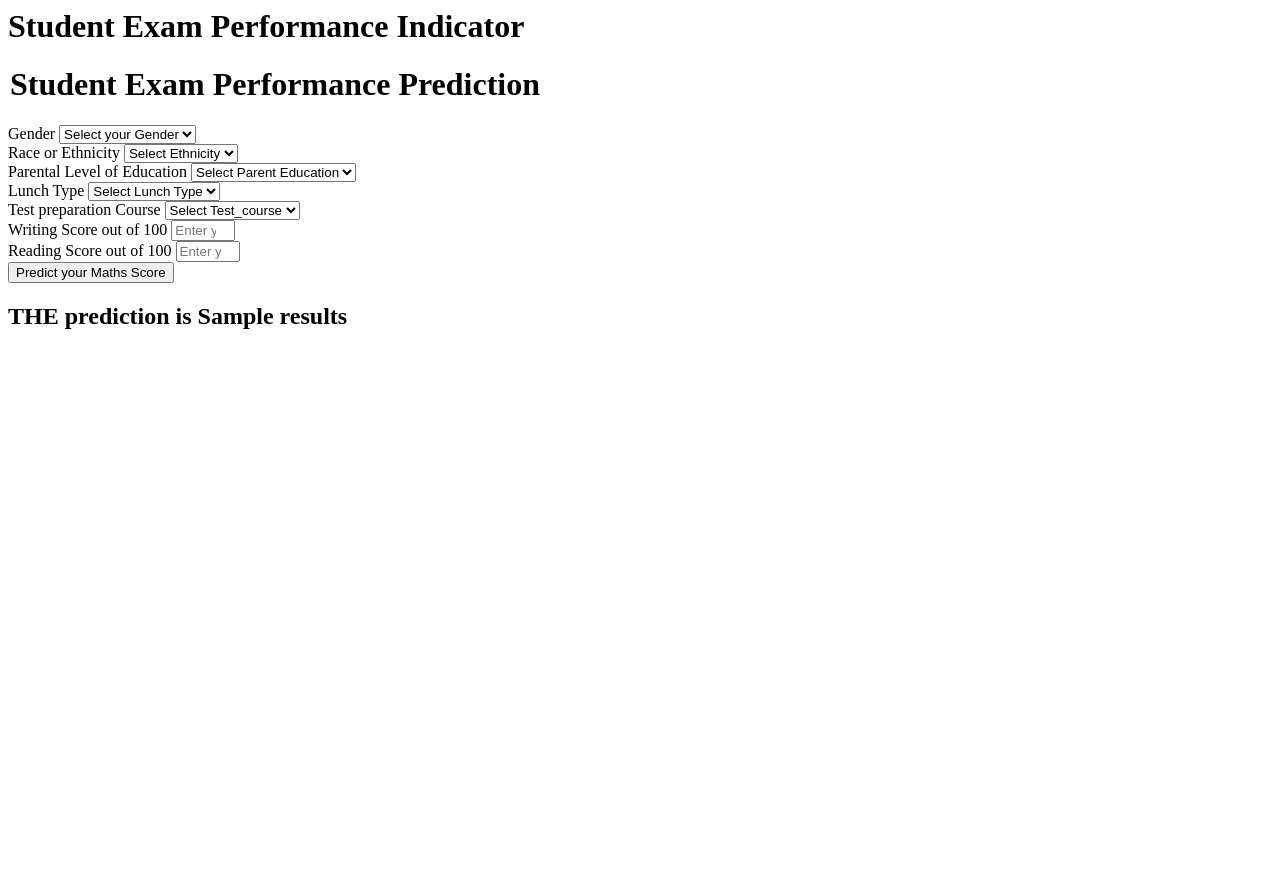
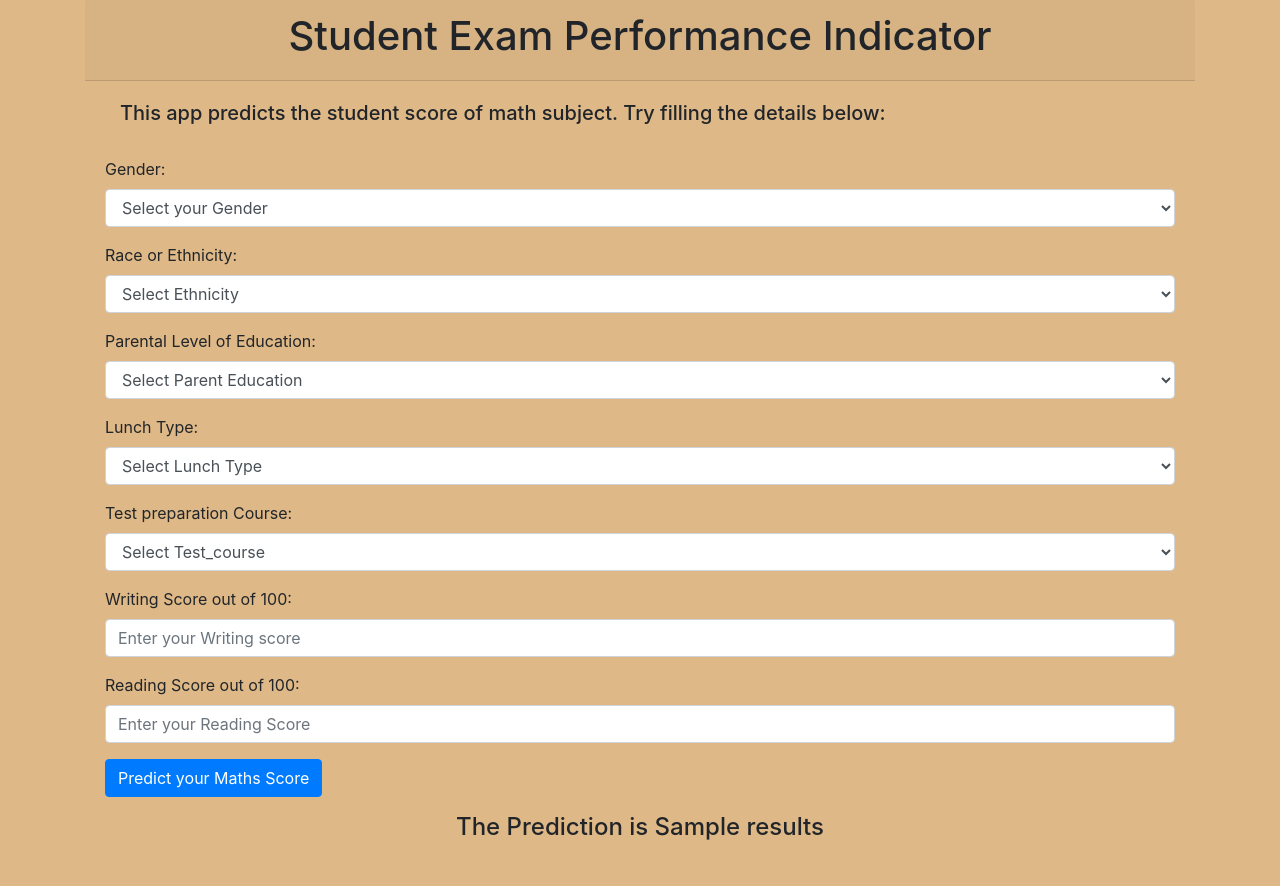
Before and after one commit to S-shubham08/Student-performance-End-to-End-ML-Project, a Flask app: template templates/home.html in a window 1280 px wide. Before the commit the page ends 329 px from the top, so only its background shows below. Run offline with Flask 3, Linux system fonts and the light colour scheme; the template is opened without the code that fills it: most values are stand-ins (such as "Sample title", 1, 10 or a date in 2020); some libraries are stand-ins or nearby versions.

Commit message:
Html file changed

```diff
--- a/templates/home.html
+++ b/templates/home.html
@@ -1,14 +1,24 @@
 <html>
-<body>
+
+<head>
+    <link rel="stylesheet" href="https://stackpath.bootstrapcdn.com/bootstrap/4.5.0/css/bootstrap.min.css"
+        integrity="sha384-9aIt2nRpC12Uk9gS9baDl411NQApFmC26EwAOH8WgZl5MYYxFfc+NcPb1dKGj7Sk" crossorigin="anonymous">
+</head>
+
+<body style="background-color:burlywood;">
+    <div class="container">
         <div class="login">
+            <form action="{{ url_for('predict_datapoint')}}" method="post">
+                <div class="card-header" style="text-align: center">
                     <h1>Student Exam Performance Indicator</h1>
-
-       <form action="{{ url_for('predict_datapoint')}}" method="post">
-        <h1>
-            <legend>Student Exam Performance Prediction</legend>
-        </h1>
+                </div>
+                <div class="card-body">
+                    <div class="col-12" style="text-align: left">
+                        <h5>This app predicts the student score of math subject. Try filling the details below: </h5>
+                    </div>
+                    <br>
                     <div class="mb-3">
-            <label class="form-label">Gender</label>
+                        <label class="form-label">Gender:</label>
                         <select class="form-control" name="gender" placeholder="Enter you Gender" required>
                             <option class="placeholder" selected disabled value="">Select your Gender</option>
                             <option value="male">
@@ -20,7 +30,7 @@
                         </select>
                     </div>
                     <div class="mb-3">
-            <label class="form-label">Race or Ethnicity</label>
+                        <label class="form-label">Race or Ethnicity:</label>
                         <select class="form-control" name="ethnicity" placeholder="Enter you ethnicity" required>
                             <option class="placeholder" selected disabled value="">Select Ethnicity</option>
                             <option value="group A">
@@ -41,7 +51,7 @@
                         </select>
                     </div>
                     <div class="mb-3">
-            <label class="form-label">Parental Level of Education</label>
+                        <label class="form-label">Parental Level of Education:</label>
                         <select class="form-control" name="parental_level_of_education"
                             placeholder="Enter you Parent Education" required>
                             <option class="placeholder" selected disabled value="">Select Parent Education</option>
@@ -66,7 +76,7 @@
                         </select>
                     </div>
                     <div class="mb-3">
-            <label class="form-label">Lunch Type</label>
+                        <label class="form-label">Lunch Type:</label>
                         <select class="form-control" name="lunch" placeholder="Enter you Lunch" required>
                             <option class="placeholder" selected disabled value="">Select Lunch Type</option>
                             <option value="free/reduced">
@@ -78,7 +88,7 @@
                         </select>
                     </div>
                     <div class="mb-3">
-            <label class="form-label">Test preparation Course</label>
+                        <label class="form-label">Test preparation Course:</label>
                         <select class="form-control" name="test_preparation_course" placeholder="Enter you Course"
                             required>
                             <option class="placeholder" selected disabled value="">Select Test_course</option>
@@ -91,12 +101,12 @@
                         </select>
                     </div>
                     <div class="mb-3">
-            <label class="form-label">Writing Score out of 100</label>
+                        <label class="form-label">Writing Score out of 100:</label>
                         <input class="form-control" type="number" name="reading_score"
-                placeholder="Enter your Reading score" min='0' max='100' />
+                            placeholder="Enter your Writing score" min='0' max='100' />
                     </div>
                     <div class="mb-3">
-            <label class="form-label">Reading Score out of 100</label>
+                        <label class="form-label">Reading Score out of 100:</label>
                         <input class="form-control" type="number" name="writing_score"
                             placeholder="Enter your Reading Score" min='0' max='100' />
                     </div>
@@ -104,8 +114,14 @@
                         <input class="btn btn-primary" type="submit" value="Predict your Maths Score" required />
                     </div>
             </form>
-    <h2>
-       THE  prediction is {{results}}
-    </h2>
+            <div class="row">
+                <div class="col-12" style="text-align: center">
+                    <h4>The Prediction is {{results}}</h4>
+                </div>
+            </div>
+        </div>
+    </div>
+
     <body>
+
 </html>
```
Lines whose indentation alone changed are shown as unchanged.
